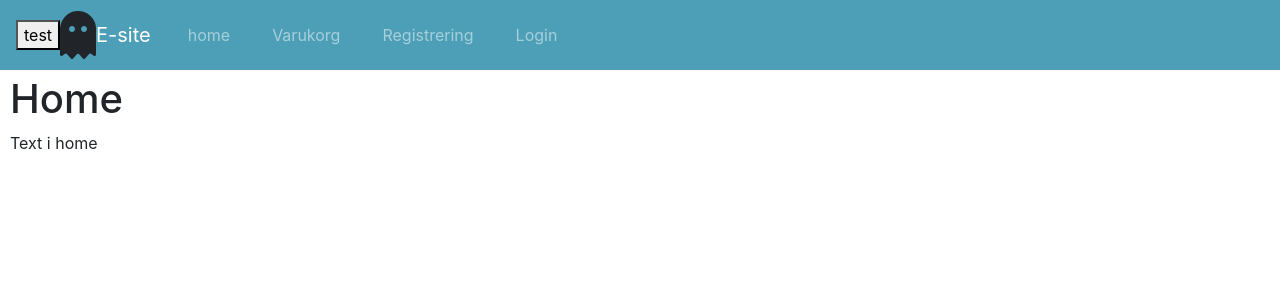
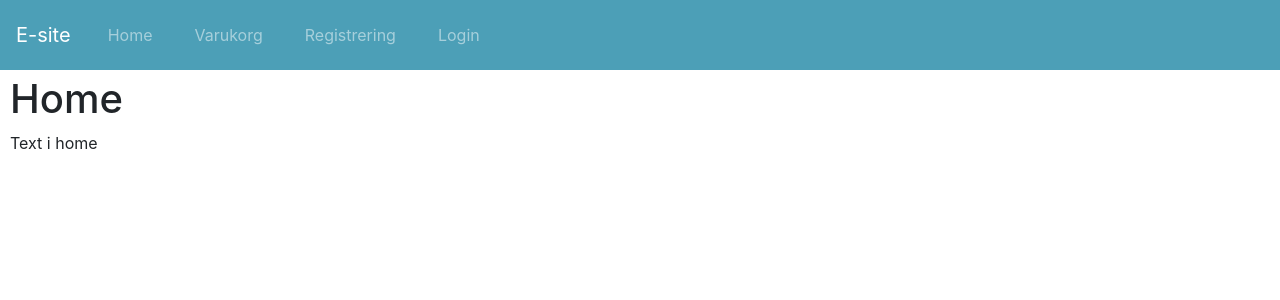
Before and after one commit to JohanOlsson99/D0018E_Databaser, a Flask app: page / in a window 1280 px wide. Shown: the top 300 px of the page. Run offline with Flask 2, Linux system fonts and the light colour scheme; some libraries are stand-ins or nearby versions.

Commit message:
Update layout.html

```diff
--- a/templates/layout.html
+++ b/templates/layout.html
@@ -2,17 +2,13 @@
 <html>
 <head>
     <!-- Required meta tags -->
-
-
     <meta charset="utf-8">
     <meta name="viewport" content="width=device-width, initial-scale=1, shrink-to-fit=no">
+
+    <!-- Bootstrap CSS -->
     <link rel="shortcut icon" href="{{ url_for('static', filename='favicon.ico') }}">
-
-
     <link rel="stylesheet" type="text/css" href="{{ url_for('static', filename='main.css') }}">
-    <!-- Bootstrap CSS -->
     <link rel="stylesheet" type="text/css" href="{{ url_for('static', filename='login.css') }}">
-
     <link rel="stylesheet" href="https://maxcdn.bootstrapcdn.com/bootstrap/4.0.0/css/bootstrap.min.css" integrity="sha384-Gn5384xqQ1aoWXA+058RXPxPg6fy4IWvTNh0E263XmFcJlSAwiGgFAW/dAiS6JXm" crossorigin="anonymous">
 
     {% if title %}
@@ -37,8 +33,10 @@
 <div class="div all-encapsulated">
     <div class=" div header-class">
         <nav class="navbar navbar-expand-sm navbar-dark bg-steel">
-          <button type="buttontest" onclick="alert('hej')">test</button>
+          <!--
+          <button type="buttontest" onclick="alert('hejdå')">test</button>
           <div><i class="fas fa-3x fa-ghost" onclick="alert('hej')"></i></div>
+          -->
 
           <a class="navbar-brand" href="/">E-site</a>
           <button class="navbar-toggler" type="button" data-toggle="collapse" data-target="#navbarNav" aria-controls="navbarNav" aria-expanded="false" aria-label="Toggle navigation">
@@ -47,7 +45,7 @@
           <div class="collapse navbar-collapse" id="navbarNav">
             <ul class="navbar-nav">
               <li class="nav-item btn">
-                  <a class="nav-link" href="/home">home</a>
+                  <a class="nav-link" href="/home">Home</a>
               </li>
               <li class="nav-item btn">
                 <a class="nav-link" href="/varukorg">Varukorg</a>
```
